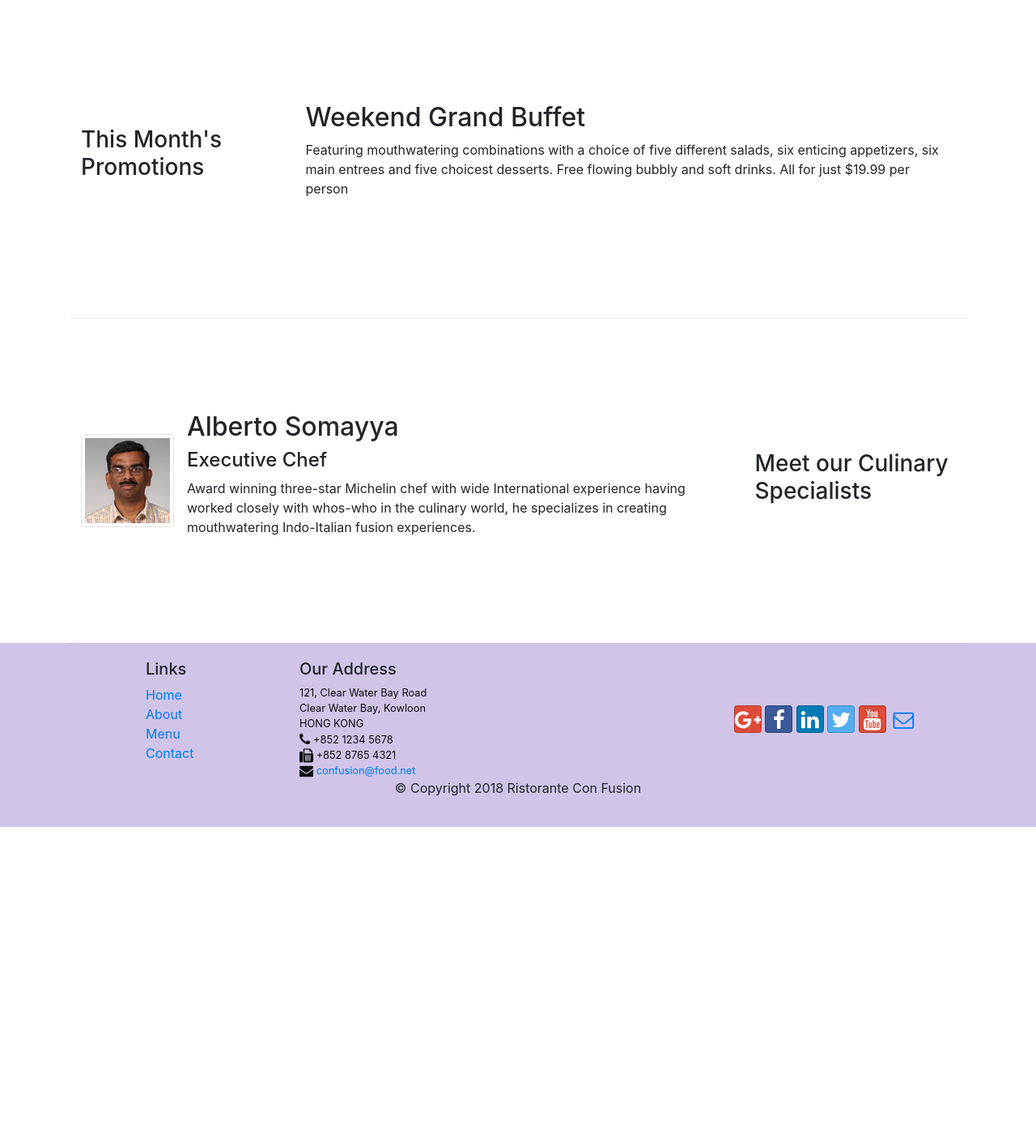
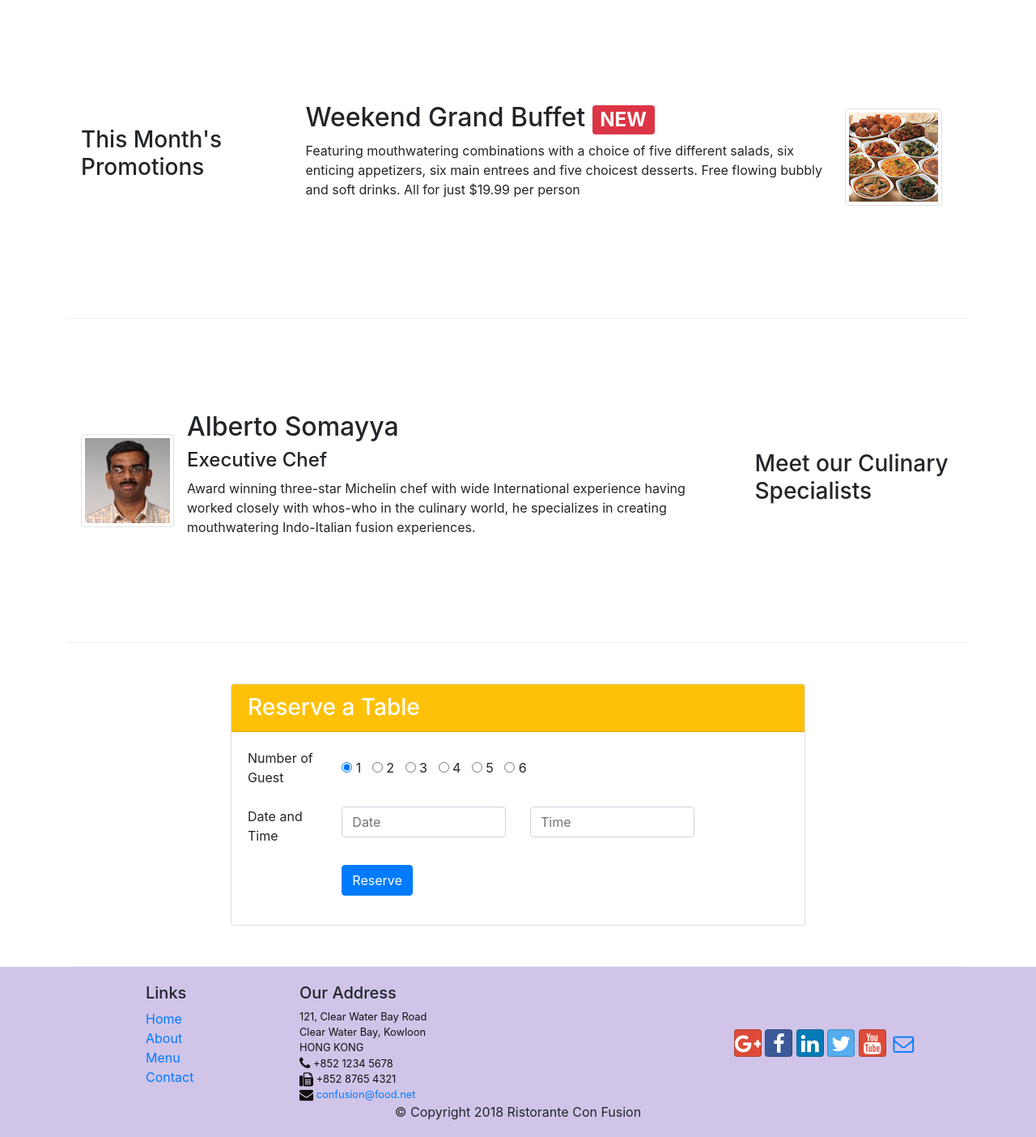
Before and after one commit to NicolasAponte/bootstrap, a website: page index.html in a window 1280 px wide. Shown: the part 740-2144 px from the top of the page at 81% size. Before the commit the page ends 1761 px from the top, so only its background shows below. Drawn offline with nearby package versions, Linux system fonts and the light colour scheme.

Commit message:
Assignment_2

```diff
--- a/index.html
+++ b/index.html
@@ -41,8 +41,12 @@
                     <h1>Ristorante con Fusion</h1>
                     <p>We take inspiration from the World's best cuisines, and create a unique fusion experience. Our lipsmacking creations will tickle your culinary senses!</p>
                 </div>
+                <div class="col-12 col-sm-3 align-self-center">
+                    <img src="img/logo.png" class="img-fluid">
+                </div>
+
                 <div class="col-12 col-sm align-self-center">
-                    <img src="img/logo.png" class="img-fluid">
+                    <a type="button" class="btn btn-warning btn-block" href="#reservar">Reserve Table</a>
                 </div>
             </div>
         </div>
@@ -58,20 +62,24 @@
                     <img class="d-flex mr-3 img-thumbnail align-self-center" src="img/uthappizza.png" alt="uthappizza">
                     <div class="media-body">
                         <h2 class="mt-0">Uthappizza <span class="badge badge-danger">HOT</span><span class="badge badge-pill badge-secondary">$4.99</span></h2>
-                        <p>A unique combination of Indian Uthappam (pancake) and Italian pizza, topped with Cerignola olives, ripe vine cherry tomatoes, Vidalia onion, Guntur chillies and Buffalo Paneer.</p>
+                        <p class="d-none d-sm-block">A unique combination of Indian Uthappam (pancake) and Italian pizza, topped with Cerignola olives, ripe vine cherry tomatoes, Vidalia onion, Guntur chillies and Buffalo Paneer.</p>
                     </div>
                 </div>
             </div>
         </div>
-
-
         <div class="row row-content align-items-center">
-            <div class="col-12 col-sm-4 col-md-3">
+            <div class="col-12 col-sm-4 col-md-3 order-sm-first">
                 <h3>This Month's Promotions</h3>
             </div>
-            <div class="col col-sm col-md">
-                <h2>Weekend Grand Buffet</h2>
-                <p>Featuring mouthwatering combinations with a choice of five different salads, six enticing appetizers, six main entrees and five choicest desserts. Free flowing bubbly and soft drinks. All for just $19.99 per person </p>
+            <div class="col-12 col-sm col-md order-sm-last">
+                <div class="media order-last">
+                    <img class="d-flex mr-3 img-thumbnail align-self-center" src="img/buffet.png" alt="uthappizza">
+                    <div class="media-body order-first">
+                        <h2 class="mt-0">Weekend Grand Buffet <span class="badge badge-danger">NEW</span></h2>
+                        <p class="d-none d-sm-block">Featuring mouthwatering combinations with a choice of five different salads, six enticing appetizers, six main entrees and five choicest desserts. Free flowing bubbly and soft drinks. All for just $19.99 per person </p>
+                    </div>
+
+                </div>
             </div>
         </div>
 
@@ -84,10 +92,46 @@
                     <img class="d-flex mr-3 img-thumbnail align-self-center" src="img/alberto.png" alt="alberto">
                     <div class="media-body">
                         <h2>Alberto Somayya</h2>
-                        <h4>Executive Chef</h4>
-                        <p>Award winning three-star Michelin chef with wide International experience having worked closely with whos-who in the culinary world, he specializes in creating mouthwatering Indo-Italian fusion experiences. </p>
+                        <h4 >Executive Chef</h4>
+                        <p class="d-none d-sm-block">Award winning three-star Michelin chef with wide International experience having worked closely with whos-who in the culinary world, he specializes in creating mouthwatering Indo-Italian fusion experiences. </p>
                     </div>
-
+                </div>
+            </div>
+        </div>
+        <div class="row row-content">
+            <div class="offset-md-2 col-12 col-md-8 align-self-center">
+                <div class="card" id="reservar" >
+                    <h3 class="card-header bg-warning text-white">Reserve a Table</h3>
+                    <div class="card-body">
+                        <form>
+                            <div class="form-group row">
+                                <label for="guest" class="col-12 col-sm-4 col-md-3 col-lg-2 ">Number of Guest</label>
+                                <div class="col-12 col-sm-8 col-md-9 col-lg-10 align-self-center">
+                                        <label class="radio-inline"><input type="radio"name="guest" checked> 1&nbsp;&nbsp;</label>
+                                        <label class="radio-inline"><input type="radio" name="guest"> 2&nbsp;&nbsp;</label>
+                                        <label class="radio-inline"><input type="radio" name="guest"> 3&nbsp;&nbsp;</label>
+                                        <label class="radio-inline"><input type="radio" name="guest"> 4&nbsp;&nbsp;</label>
+                                        <label class="radio-inline"><input type="radio" name="guest"> 5&nbsp;&nbsp;</label>
+                                        <label class="radio-inline"><input type="radio" name="guest"> 6&nbsp;&nbsp;</label>
+                                </div>
+                            </div>
+                            <div class="form-group row">
+                                <label class="col-12 col-sm-3 col-md-3 col-lg-2">Date and Time</label>
+                                <div class="col-12 col-lg-4">
+                                    <input class="form-control" type="text" name="date" id="date" placeholder="Date">
+                                </div>
+                                <div class="col-12 col-lg-4">
+                                    <input class="form-control" type="text" name="time" id="time" placeholder="Time">
+                                </div>
+                            </div>
+                            <div class="form-group row">
+                                <div class="col-12 offset-sm-2">
+                                    <button type="submit" class="btn btn-primary">Reserve
+                                    </button>
+                                </div>
+                            </div>
+                        </form>
+                    </div>
                 </div>
             </div>
         </div>
@@ -99,10 +143,10 @@
                 <div class="col-4 offset-1 col-sm-2">
                     <h5>Links</h5>
                     <ul class="list-unstyled">
-                        <li><a href="#">Home</a></li>
+                        <li><a href="./index.html">Home</a></li>
                         <li><a href="./aboutus.html">About</a></li>
                         <li><a href="#">Menu</a></li>
-                        <li><a href="#">Contact</a></li>
+                        <li><a href="./contactus.html">Contact</a></li>
                     </ul>
                 </div>
                 <div class="col-7 col-sm-5">
```
Also changed, not shown: contactus.html (+1 -1 lines), css/styles.css (line endings or trailing spaces).
